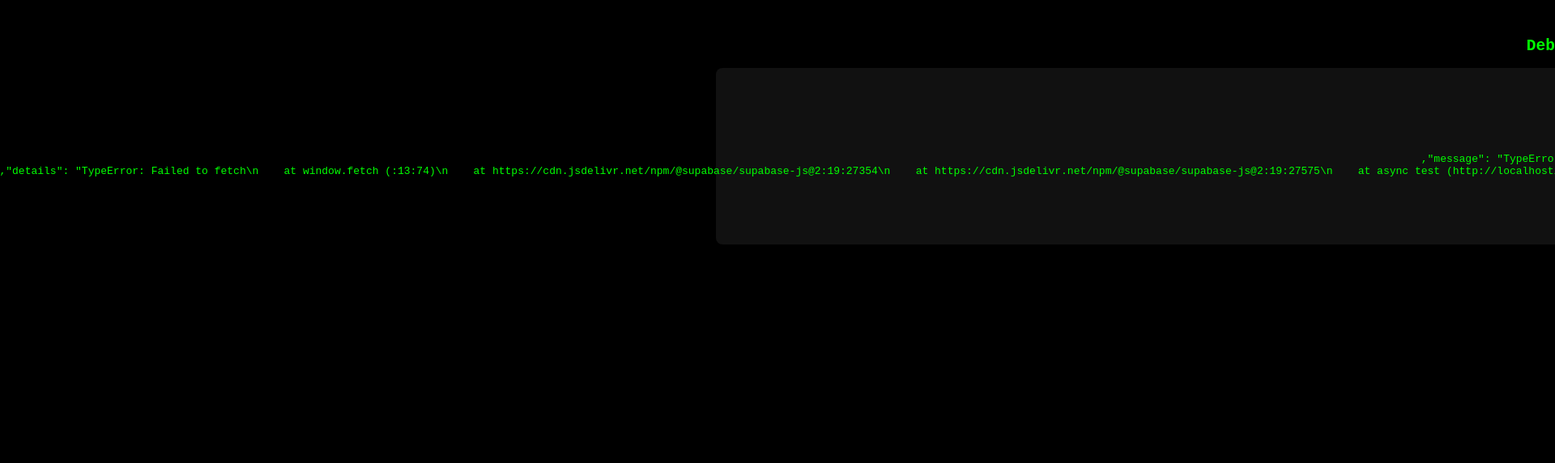
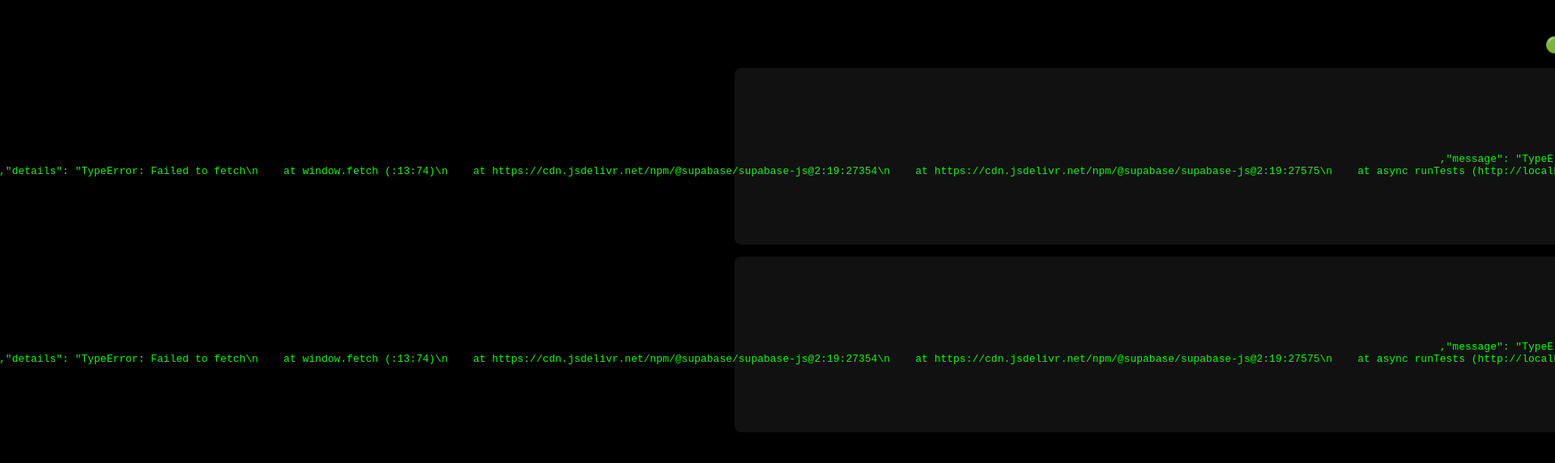
Before and after one commit to alshaibamjad2-lang/Aasss, a plain HTML site: page debug.html in a window 1280 px wide. Shown: the top 572 px of the page at 81% size, 1920 px wide, since content can reach past the window. Drawn offline with nearby package versions, Linux system fonts and the light colour scheme; no server answers.

Commit message:
Add files via upload

```diff
--- a/debug.html
+++ b/debug.html
@@ -5,7 +5,6 @@
 <meta name="viewport" content="width=device-width">
 <title>Supabase Debug</title>
 <script src="https://cdn.jsdelivr.net/npm/@supabase/supabase-js@2"></script>
-
 <style>
 body{ background:#000;color:#0f0;font-family:monospace;padding:20px; }
 .box{ margin:15px 0;padding:10px;background:#111;border-radius:8px; }
@@ -13,29 +12,37 @@ body{ background:#000;color:#0f0;font-family:monospace;padding:20px; }
 </head>
 
 <body>
-<h2>🔍 Debug — Supabase</h2>
+<h2>Debug — Supabase 🟢</h2>
 
-<div class="box" id="out">جاري الفحص...</div>
+<div class="box" id="statusBox">Checking…</div>
+<div class="box" id="insertBox">Testing insert…</div>
 
 <script>
 const SUPABASE_URL = "https://ztwbgqkxmdhpzqhnefty.supabase.co";
-const SUPABASE_KEY = "eyJhbGciOiJIUzI1NiIsInR5cCI6IkpXVCJ9.eyJpc3MiOiJzdXBhYmFzZSIsInJlZiI6Inp0d2JncWt4bWRocHpxaG5lZnR5Iiwicm9sZSI6ImFub24iLCJpYXQiOjE3NjQwMTQwMDEsImV4cCI6MjA3OTU5MDAwMX0.6W_V9v5VxQpPfv65Ygc51-m7G1Z8sl8fx1B8bWyA6Xg";
+const SUPABASE_KEY =
+"eyJhbGciOiJIUzI1NiIsInR5cCI6IkpXVCJ9.eyJpc3MiOiJzdXBhYmFzZSIsInJlZiI6Inp0d2JncWt4bWRocHpxaG5lZnR5Iiwicm9sZSI6ImFub24iLCJpYXQiOjE3NjQwMTQwMDEsImV4cCI6MjA3OTU5MDAwMX0.6W_V9v5VxQpPfv65Ygc51-m7G1Z8sl8fx1B8bWyA6Xg";
 
 const client = supabase.createClient(SUPABASE_URL, SUPABASE_KEY);
 
-async function test(){
-  const out = document.getElementById("out");
-  out.innerHTML = "🔄 الاتصال…";
+async function runTests(){
 
-  const { data, error } = await client.from("categories").select("*");
+  // اختبار الاتصال
+  let { data: cats, error: err1 } =
+    await client.from("categories").select("*");
 
-  out.innerHTML = `
-    <h3>نتيجة الاتصال:</h3>
-    <pre>${JSON.stringify({ data, error }, null, 2)}</pre>
-  `;
+  document.getElementById("statusBox").innerHTML =
+    `<h3>🔌 Test Select:</h3><pre>${JSON.stringify({cats, err1}, null, 2)}</pre>`;
+
+  // اختبار الإضافة
+  let { data: ins, error: err2 } =
+    await client.from("categories").insert([{ name: "اختبار_" + Date.now() }]);
+
+  document.getElementById("insertBox").innerHTML =
+    `<h3>📝 Test Insert:</h3><pre>${JSON.stringify({ins, err2}, null, 2)}</pre>`;
 }
 
-test();
+runTests();
 </script>
+
 </body>
 </html>
```
